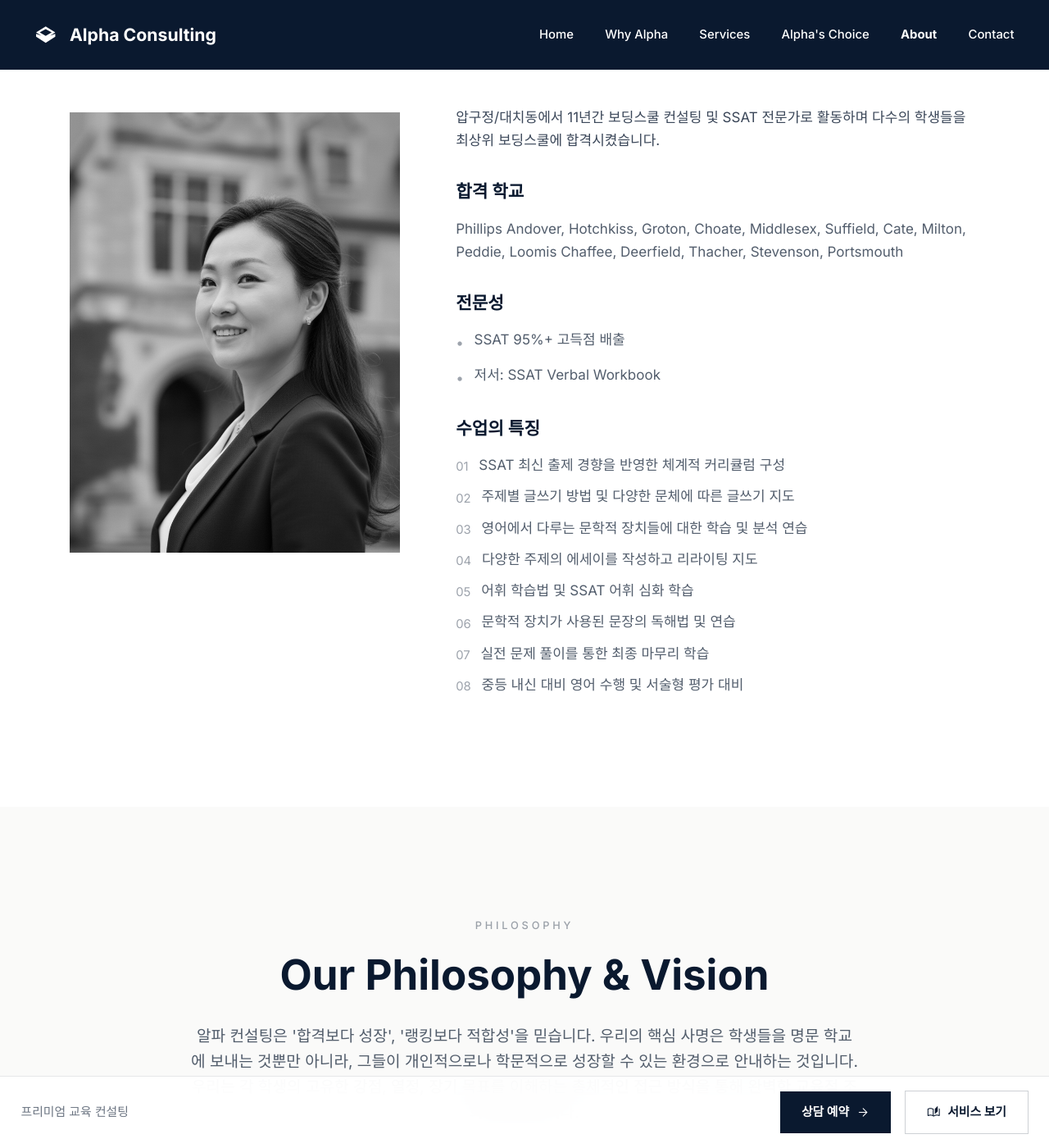
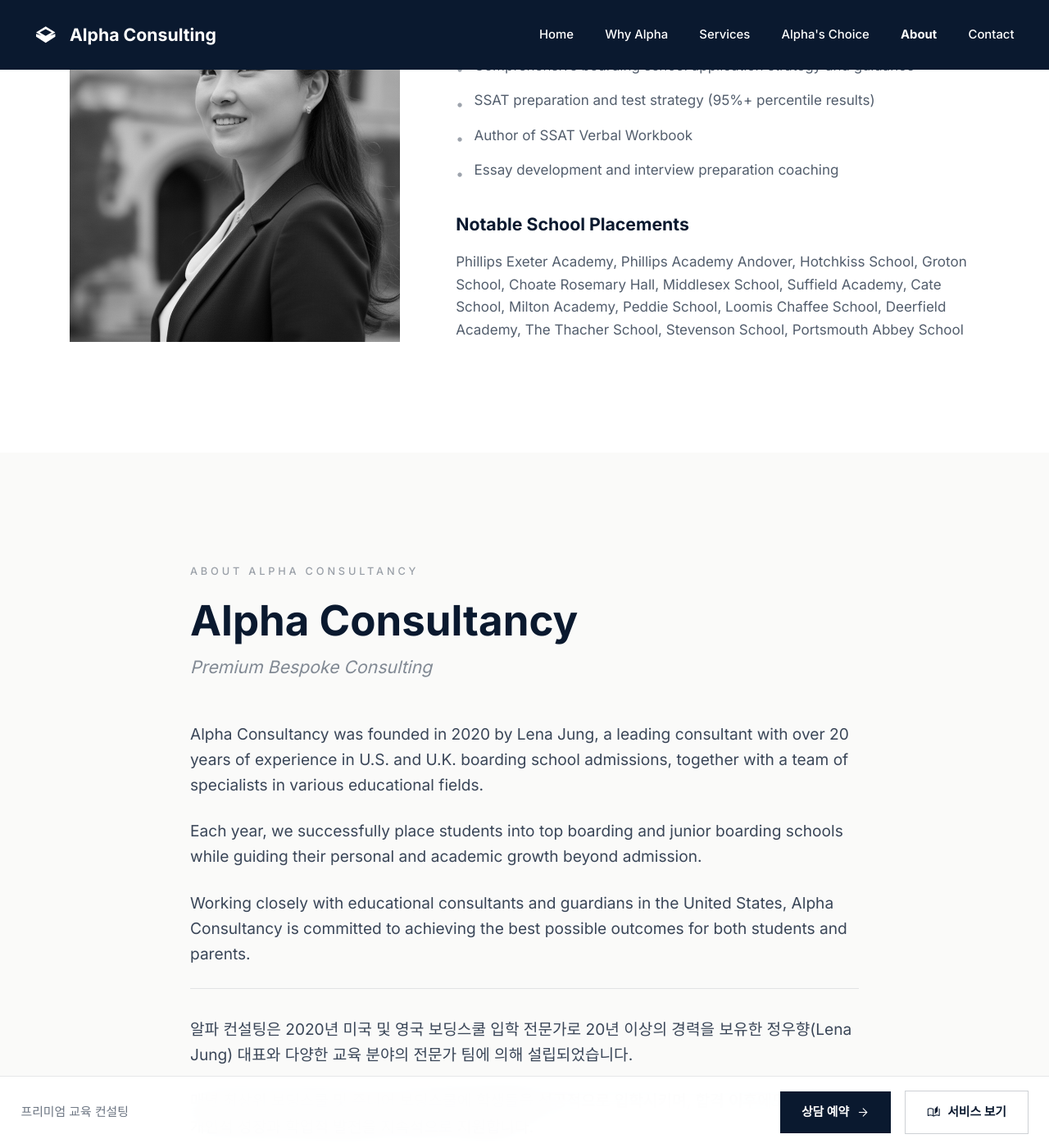
Before and after one commit to 48knot/github-48knot-pages, a Jekyll site: the page alpha/about.html, which Jekyll copies as it is, in a window 1280 px wide and 1400 px high, scrolled down 989 px. Shown: the whole window at 82% size. Built offline with Jekyll 4.4.1, drawn with Linux system fonts in a browser that asks for light colours; nearby versions of some CDN libraries; some web fonts are replaced; some of the changed text lies outside the part shown.

Commit message:
디자인 및 내용 변경

```diff
--- a/alpha/about.html
+++ b/alpha/about.html
@@ -69,17 +69,17 @@
 
 <main class="pb-24">
 <!-- Hero Section -->
-<section class="relative bg-royal-navy py-32 lg:py-40">
+<section class="relative bg-royal-navy py-16 lg:py-20">
 <div class="max-w-[1400px] mx-auto px-6 lg:px-20">
 <div class="max-w-4xl">
-<div class="mb-8">
+<div class="mb-6">
 <span class="text-white/50 text-xs font-body font-medium tracking-[0.3em] uppercase">About Us</span>
 </div>
-<h1 class="font-display text-5xl md:text-6xl lg:text-7xl xl:text-8xl font-bold leading-[1.05] text-white mb-8">
-Growth over<br/>Acceptance
+<h1 class="font-display text-4xl md:text-5xl lg:text-6xl font-bold leading-[1.05] text-white mb-6">
+Growth over Acceptance
 </h1>
-<p class="text-xl md:text-2xl text-white/60 leading-relaxed max-w-2xl">
-총체적이고 개인화된 접근을 통해 학생들에게 완벽한 교육 환경을 찾아드립니다.
+<p class="text-lg md:text-xl text-white/60 leading-relaxed max-w-2xl">
+학생들에게 완벽한 교육 환경을 찾아드립니다.
 </p>
 </div>
 </div>
@@ -98,79 +98,52 @@
 </div>
 <div class="lg:col-span-3">
 <div class="mb-12">
-<span class="text-royal-navy/40 dark:text-white/40 text-xs font-body font-medium tracking-[0.3em] uppercase mb-4 block">Founder</span>
+<span class="text-royal-navy/40 dark:text-white/40 text-xs font-body font-medium tracking-[0.3em] uppercase mb-4 block">Founder & CEO</span>
 <h2 class="font-display text-4xl md:text-5xl font-bold text-royal-navy dark:text-white mb-6">
-정우향 Lena Jung
+Lena Jung
 </h2>
-<p class="text-lg text-royal-navy/60 dark:text-white/60 leading-relaxed">
-University of London MSc in Energy Economics
+<p class="text-lg text-royal-navy/60 dark:text-white/60 leading-relaxed mb-2">
+MSc in Energy Economics, University of London
+</p>
+<p class="text-base text-royal-navy/50 dark:text-white/50 leading-relaxed">
+20+ Years of Experience in U.S. & U.K. Boarding School Admissions
 </p>
 </div>
 
 <div class="space-y-8">
 <div>
-<p class="font-body text-base text-royal-navy/80 dark:text-white/80 leading-relaxed">
-압구정/대치동에서 11년간 보딩스쿨 컨설팅 및 SSAT 전문가로 활동하며 다수의 학생들을 최상위 보딩스쿨에 합격시켰습니다.
+<p class="font-body text-lg text-royal-navy/80 dark:text-white/80 leading-relaxed">
+Lena Jung is a leading consultant specializing in U.S. and U.K. boarding school admissions with over two decades of expertise. She has successfully guided hundreds of students to gain acceptance at prestigious institutions including Phillips Exeter Academy, Phillips Academy Andover, Groton, Hotchkiss, and other top-tier boarding schools.
 </p>
 </div>
 
 <div>
-<h3 class="font-display text-xl font-bold text-royal-navy dark:text-white mb-4">합격 학교</h3>
-<p class="font-body text-base text-royal-navy/70 dark:text-white/70 leading-relaxed">
-Phillips Andover, Hotchkiss, Groton, Choate, Middlesex, Suffield, Cate, Milton, Peddie, Loomis Chaffee, Deerfield, Thacher, Stevenson, Portsmouth
-</p>
-</div>
-
-<div>
-<h3 class="font-display text-xl font-bold text-royal-navy dark:text-white mb-4">전문성</h3>
+<h3 class="font-display text-xl font-bold text-royal-navy dark:text-white mb-4">Expertise</h3>
 <ul class="space-y-3">
 <li class="flex items-start gap-3">
 <span class="text-royal-navy/40 dark:text-white/40 mt-1">•</span>
-<span class="font-body text-base text-royal-navy/70 dark:text-white/70">SSAT 95%+ 고득점 배출</span>
+<span class="font-body text-base text-royal-navy/70 dark:text-white/70">Comprehensive boarding school application strategy and guidance</span>
 </li>
 <li class="flex items-start gap-3">
 <span class="text-royal-navy/40 dark:text-white/40 mt-1">•</span>
-<span class="font-body text-base text-royal-navy/70 dark:text-white/70">저서: SSAT Verbal Workbook</span>
+<span class="font-body text-base text-royal-navy/70 dark:text-white/70">SSAT preparation and test strategy (95%+ percentile results)</span>
+</li>
+<li class="flex items-start gap-3">
+<span class="text-royal-navy/40 dark:text-white/40 mt-1">•</span>
+<span class="font-body text-base text-royal-navy/70 dark:text-white/70">Author of SSAT Verbal Workbook</span>
+</li>
+<li class="flex items-start gap-3">
+<span class="text-royal-navy/40 dark:text-white/40 mt-1">•</span>
+<span class="font-body text-base text-royal-navy/70 dark:text-white/70">Essay development and interview preparation coaching</span>
 </li>
 </ul>
 </div>
 
 <div>
-<h3 class="font-display text-xl font-bold text-royal-navy dark:text-white mb-4">수업의 특징</h3>
-<ul class="space-y-3">
-<li class="flex items-start gap-3">
-<span class="text-royal-navy/40 dark:text-white/40 mt-1 text-sm">01</span>
-<span class="font-body text-base text-royal-navy/70 dark:text-white/70">SSAT 최신 출제 경향을 반영한 체계적 커리큘럼 구성</span>
-</li>
-<li class="flex items-start gap-3">
-<span class="text-royal-navy/40 dark:text-white/40 mt-1 text-sm">02</span>
-<span class="font-body text-base text-royal-navy/70 dark:text-white/70">주제별 글쓰기 방법 및 다양한 문체에 따른 글쓰기 지도</span>
-</li>
-<li class="flex items-start gap-3">
-<span class="text-royal-navy/40 dark:text-white/40 mt-1 text-sm">03</span>
-<span class="font-body text-base text-royal-navy/70 dark:text-white/70">영어에서 다루는 문학적 장치들에 대한 학습 및 분석 연습</span>
-</li>
-<li class="flex items-start gap-3">
-<span class="text-royal-navy/40 dark:text-white/40 mt-1 text-sm">04</span>
-<span class="font-body text-base text-royal-navy/70 dark:text-white/70">다양한 주제의 에세이를 작성하고 리라이팅 지도</span>
-</li>
-<li class="flex items-start gap-3">
-<span class="text-royal-navy/40 dark:text-white/40 mt-1 text-sm">05</span>
-<span class="font-body text-base text-royal-navy/70 dark:text-white/70">어휘 학습법 및 SSAT 어휘 심화 학습</span>
-</li>
-<li class="flex items-start gap-3">
-<span class="text-royal-navy/40 dark:text-white/40 mt-1 text-sm">06</span>
-<span class="font-body text-base text-royal-navy/70 dark:text-white/70">문학적 장치가 사용된 문장의 독해법 및 연습</span>
-</li>
-<li class="flex items-start gap-3">
-<span class="text-royal-navy/40 dark:text-white/40 mt-1 text-sm">07</span>
-<span class="font-body text-base text-royal-navy/70 dark:text-white/70">실전 문제 풀이를 통한 최종 마무리 학습</span>
-</li>
-<li class="flex items-start gap-3">
-<span class="text-royal-navy/40 dark:text-white/40 mt-1 text-sm">08</span>
-<span class="font-body text-base text-royal-navy/70 dark:text-white/70">중등 내신 대비 영어 수행 및 서술형 평가 대비</span>
-</li>
-</ul>
+<h3 class="font-display text-xl font-bold text-royal-navy dark:text-white mb-4">Notable School Placements</h3>
+<p class="font-body text-base text-royal-navy/70 dark:text-white/70 leading-relaxed">
+Phillips Exeter Academy, Phillips Academy Andover, Hotchkiss School, Groton School, Choate Rosemary Hall, Middlesex School, Suffield Academy, Cate School, Milton Academy, Peddie School, Loomis Chaffee School, Deerfield Academy, The Thacher School, Stevenson School, Portsmouth Abbey School
+</p>
 </div>
 </div>
 </div>
@@ -178,17 +151,40 @@
 </div>
 </section>
 
-<!-- Philosophy Section -->
+<!-- Company Introduction Section -->
 <section class="relative bg-[#fafaf9] dark:bg-[#0f0f0f] py-24 lg:py-32">
 <div class="max-w-[1400px] mx-auto px-6 lg:px-20">
-<div class="max-w-3xl mx-auto text-center">
-<span class="text-royal-navy/40 dark:text-white/40 text-xs font-body font-medium tracking-[0.3em] uppercase mb-6 block">Philosophy</span>
-<h2 class="font-display text-4xl md:text-5xl font-bold text-royal-navy dark:text-white mb-8">
-Our Philosophy & Vision
+<div class="max-w-3xl mx-auto">
+<span class="text-royal-navy/40 dark:text-white/40 text-xs font-body font-medium tracking-[0.3em] uppercase mb-6 block">About Alpha Consultancy</span>
+<h2 class="font-display text-4xl md:text-5xl font-bold text-royal-navy dark:text-white mb-4">
+Alpha Consultancy
 </h2>
-<p class="font-body text-lg text-royal-navy/70 dark:text-white/70 leading-relaxed">
-알파 컨설팅은 '합격보다 성장', '랭킹보다 적합성'을 믿습니다. 우리의 핵심 사명은 학생들을 명문 학교에 보내는 것뿐만 아니라, 그들이 개인적으로나 학문적으로 성장할 수 있는 환경으로 안내하는 것입니다. 우리는 각 학생의 고유한 강점, 열정, 장기 목표를 이해하는 총체적인 접근 방식을 통해 완벽한 교육적 조화를 보장합니다.
+<p class="font-display text-xl text-royal-navy/50 dark:text-white/50 mb-12 italic">
+Premium Bespoke Consulting
 </p>
+<div class="space-y-6">
+<p class="font-body text-lg text-royal-navy/80 dark:text-white/80 leading-relaxed">
+Alpha Consultancy was founded in 2020 by Lena Jung, a leading consultant with over 20 years of experience in U.S. and U.K. boarding school admissions, together with a team of specialists in various educational fields.
+</p>
+<p class="font-body text-lg text-royal-navy/80 dark:text-white/80 leading-relaxed">
+Each year, we successfully place students into top boarding and junior boarding schools while guiding their personal and academic growth beyond admission.
+</p>
+<p class="font-body text-lg text-royal-navy/80 dark:text-white/80 leading-relaxed">
+Working closely with educational consultants and guardians in the United States, Alpha Consultancy is committed to achieving the best possible outcomes for both students and parents.
+</p>
+
+<div class="border-t border-royal-navy/10 dark:border-white/10 pt-8 mt-8 space-y-6">
+<p class="font-body text-lg text-royal-navy/80 dark:text-white/80 leading-relaxed">
+알파 컨설팅은 2020년 미국 및 영국 보딩스쿨 입학 전문가로 20년 이상의 경력을 보유한 정우향(Lena Jung) 대표와 다양한 교육 분야의 전문가 팀에 의해 설립되었습니다.
+</p>
+<p class="font-body text-lg text-royal-navy/80 dark:text-white/80 leading-relaxed">
+매년 최상위 보딩스쿨 및 주니어 보딩스쿨에 학생들을 성공적으로 입학시키며, 합격 이후에도 학생들의 개인적 성장과 학업적 발전을 지속적으로 지원합니다.
+</p>
+<p class="font-body text-lg text-royal-navy/80 dark:text-white/80 leading-relaxed">
+미국 현지의 교육 컨설턴트 및 가디언과 긴밀히 협력하며, 알파 컨설팅은 학생과 학부모 모두에게 최상의 결과를 제공하기 위해 최선을 다하고 있습니다.
+</p>
+</div>
+</div>
 </div>
 </div>
 </section>
```
Also changed, not shown: alpha/choice.html (+6 -6 lines), alpha/service.html (+8 -8 lines).
